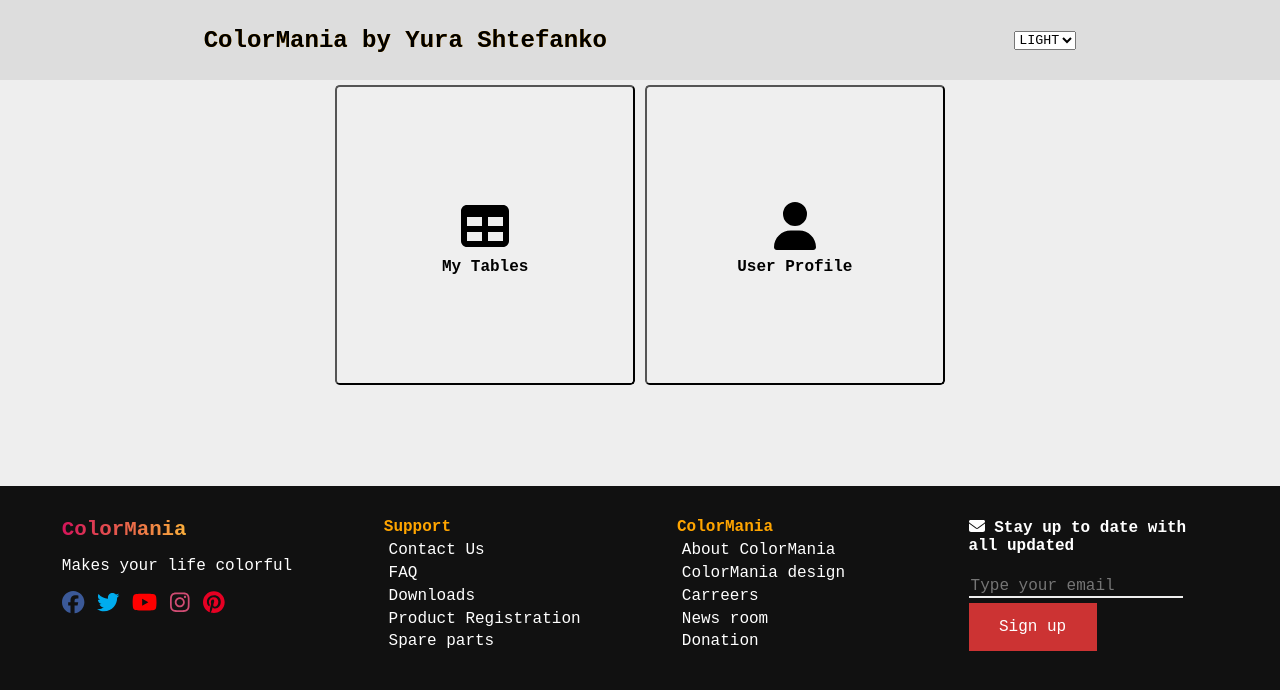
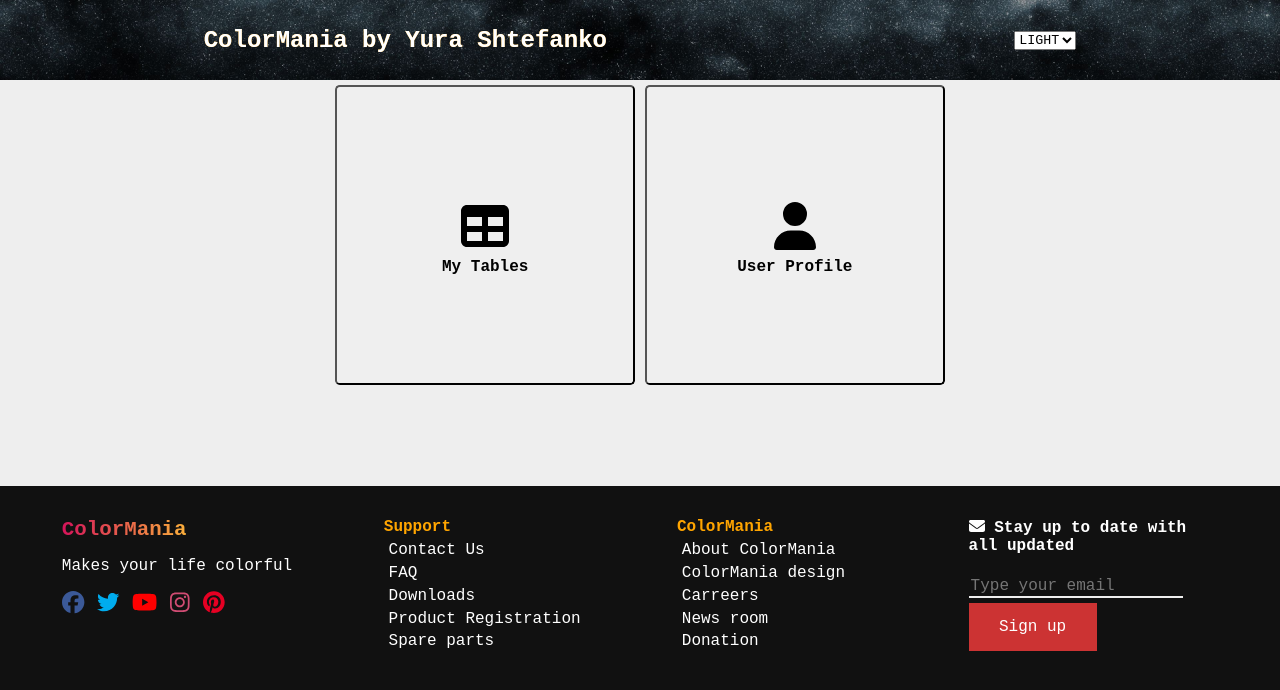
Before and after one commit to Viper-JSX/Colormania-React, a React (Create React App) app: page / in a window 1280 px wide. Shown: the top 690 px of the page. Built offline with nearby package versions, Linux system fonts and the light colour scheme.

Commit message:
Added background image

```diff
--- a/src/css/App.css
+++ b/src/css/App.css
@@ -88,14 +88,17 @@
 
 header{
     height: 5rem;
-    background-color: var(--paperBackground);
+    color: var(--lightColor);
+    background-color: var(--darkBackground);
+    background-image: url("../files/images/dark_walley.jpg");
+    background-size: cover;
     display: flex;
     justify-content: space-around;
     align-items: center;
 }
 
 header .appTitle{
-    color: var(--darkColor);
+    color: var(--lightColor);
     text-shadow: 0 0 0rem var(--highlightColorForLight);
     text-decoration: none;
 }
```
Also changed, not shown: src/files/images/dark_walley.jpg (added).
